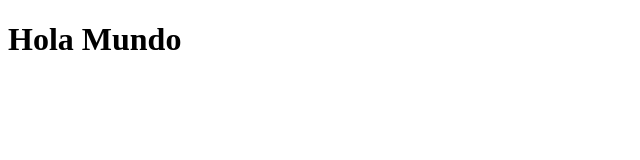
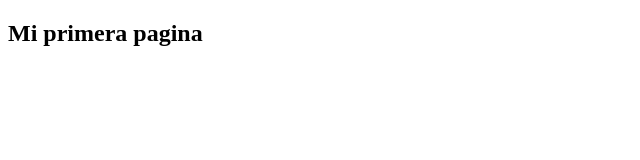
Before and after one commit to DenzelKael/gitCurso, a plain HTML site: page index.html in a window 1280 px wide. Shown: the whole page, without its empty margins (0-640 px from the left). Drawn offline with Linux system fonts and the light colour scheme.

Commit message:
mi segundo commit. ahora el index tiene codigo html

```diff
--- a/index.html
+++ b/index.html
@@ -9,7 +9,8 @@
 </head>
 
 <body>
-    <h1>Hola Mundo</h1>
+
+    <h2>Mi primera pagina</h2>
 </body>
 
 </html>
```
